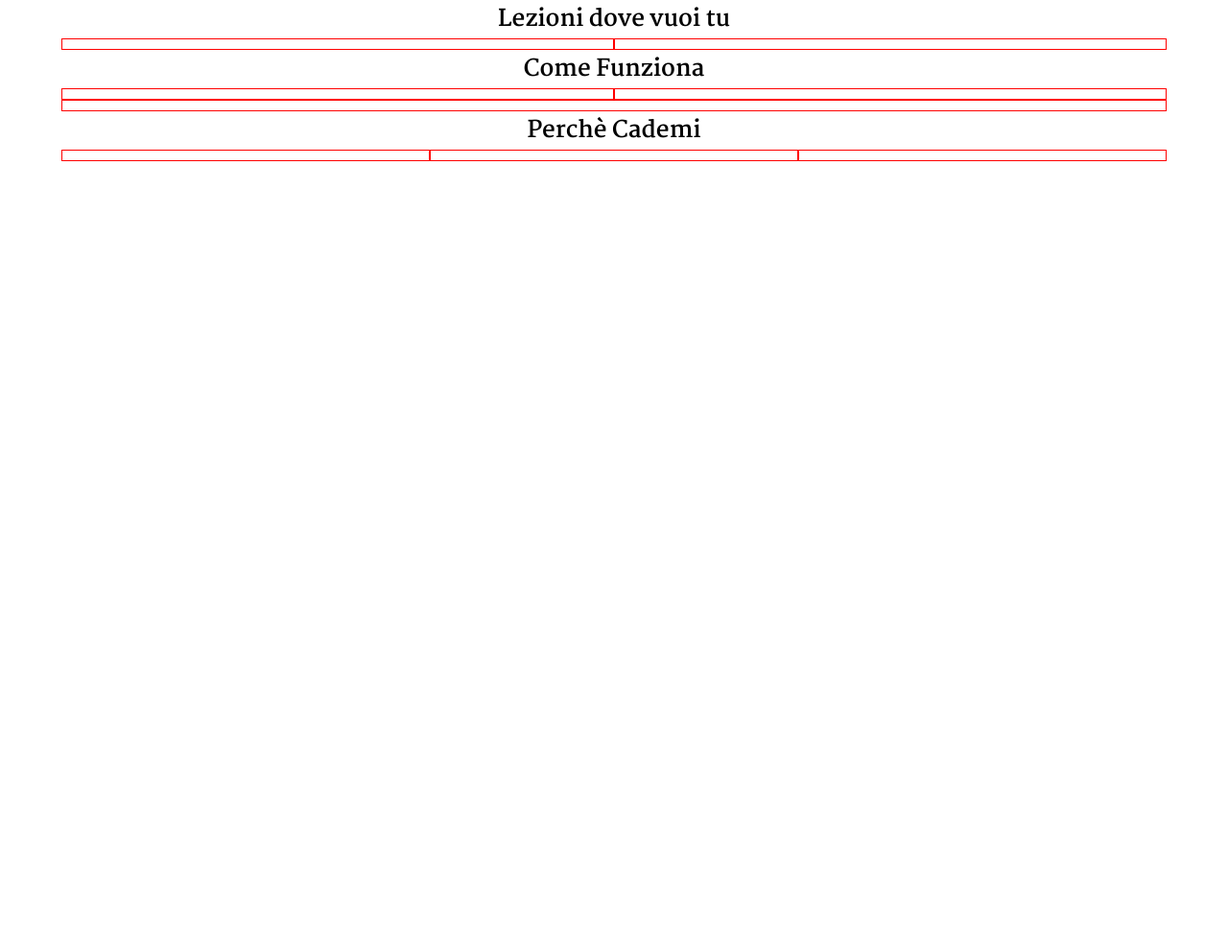
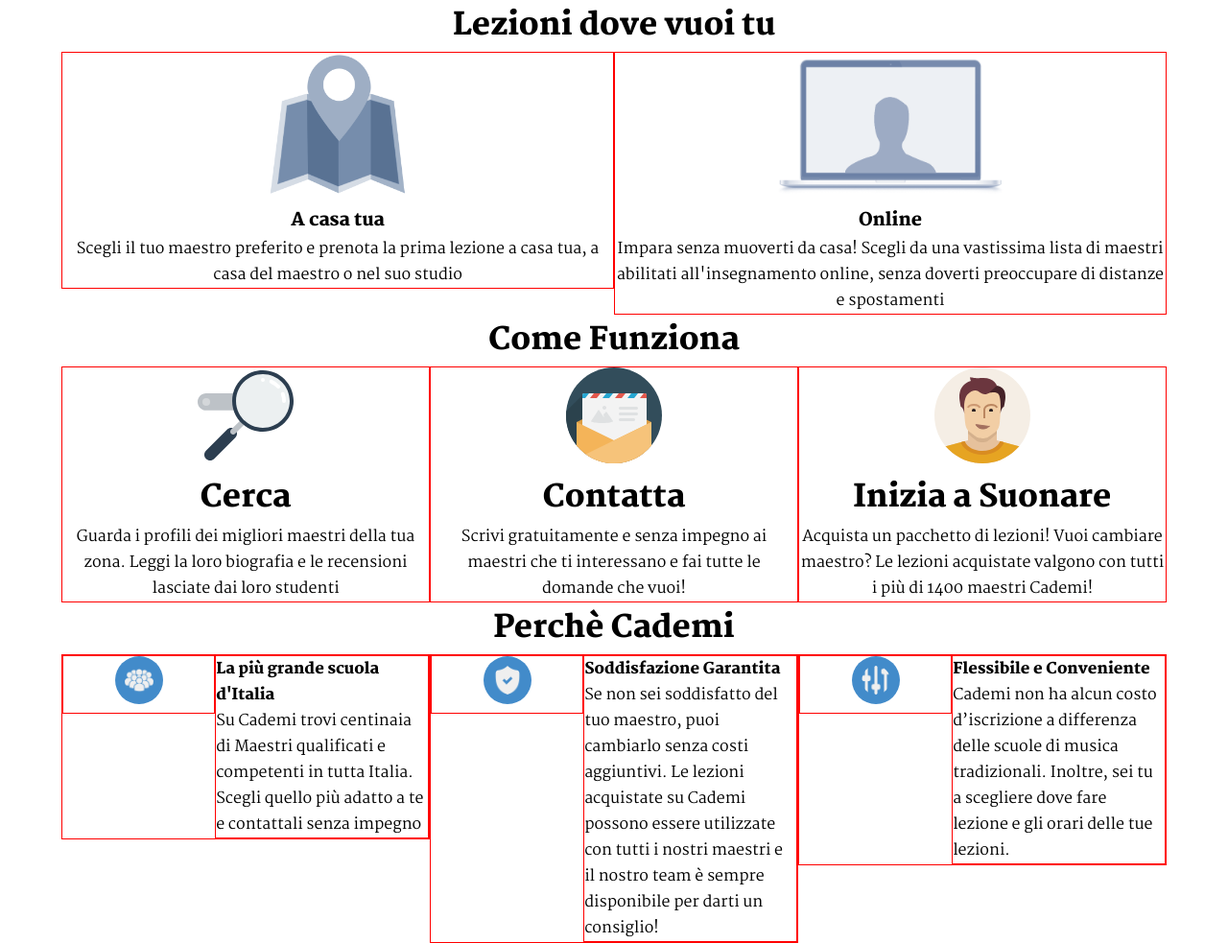
Before and after one commit to MartinaRia/html-css-resp-wannabe-12bool, a plain HTML site: page index.html in a window 1280 px wide. Shown: the whole page at 96% size. Before the commit the page ends 800 px from the top, so only its background shows below. Drawn offline with Linux system fonts and the light colour scheme.

Commit message:
Struttura + contenuti

```diff
--- a/12bool.css
+++ b/12bool.css
@@ -1,6 +1,10 @@
 /* FRAMEWORK GRIGLIA 12 COLONNE */
 
 /* REGOLE GENERALI */
+
+.fullwdth{
+  max-width: 100%;
+}
 
 .container::after {
   content: "";
--- a/index.html
+++ b/index.html
@@ -9,55 +9,99 @@
   </head>
   <body>
 
-    <section class="container">
+    <section class="fullwdth">
+      <section class="container" id="lezioni">
 
-      <h2>Lezioni dove vuoi tu</h2>
+        <h2>Lezioni dove vuoi tu</h2>
 
-      <div class="col-lg-6">
+        <div class="left col-lg-6">
+          <img src="img/icon/maps.png" alt="Mappa">
+          <h3>A casa tua</h3>
+          <p>Scegli il tuo maestro preferito e prenota la prima lezione a casa tua, a casa del maestro o nel suo studio</p>
+        </div>
 
-      </div>
+        <div class="right col-lg-6">
+          <img src="img/icon/screen.png" alt="Mappa">
+          <h3>Online</h3>
+          <p>Impara senza muoverti da casa! Scegli da una vastissima lista di maestri abilitati all'insegnamento online, senza doverti preoccupare di distanze e spostamenti</p>
+        </div>
 
-      <div class="col-lg-6">
-
-      </div>
+      </section>
+    </section>
 
 
+    <section class="fullwdth">
+      <section class="container" id="steps">
+
+        <h2>Come Funziona</h2>
+
+        <div class="column col-lg-4">
+          <img src="img/search.svg" alt="">
+          <h2>Cerca</h2>
+          <p>Guarda i profili dei migliori maestri della tua zona. Leggi la loro biografia e le recensioni lasciate dai loro studenti</p>
+        </div>
+
+        <div class="column col-lg-4">
+          <img src="img/letter.svg" alt="">
+          <h2>Contatta</h2>
+          <p>Scrivi gratuitamente e senza impegno ai maestri che ti interessano e fai tutte le domande che vuoi!</p>
+        </div>
+
+        <div class="column col-lg-4">
+          <img src="img/male.svg" alt="">
+          <h2>Inizia a Suonare</h2>
+          <p>Acquista un pacchetto di lezioni! Vuoi cambiare maestro? Le lezioni acquistate valgono con tutti i più di 1400 maestri Cademi!</p>
+        </div>
+
+      </section>
     </section>
 
-    <section class="container">
 
-      <h2>Come Funziona</h2>
+    <section class="fullwdth">
+      <section class="container" id="why">
 
-      <div class="col-lg-6">
+        <h2>Perchè Cademi</h2>
 
-      </div>
+        <div class="column clear col-lg-4">
 
-      <div class="col-lg-6">
+          <div class="icon col-lg-5">
+            <img src="img/icon/profile.png" alt="profilo">
+          </div>
 
-      </div>
+          <div class="scritte col-lg-7">
+            <h4>La più grande scuola d'Italia</h4>
+            <p>Su Cademi trovi centinaia di Maestri qualificati e competenti in tutta Italia. Scegli quello più adatto a te e contattali senza impegno</p>
+          </div>
 
-      <div class="col-lg-12">
+        </div>
 
-      </div>
+        <div class="column clear col-lg-4">
 
-    </section>
+          <div class="icon col-lg-5">
+            <img src="img/icon/secure.png" alt="sicurezza">
+          </div>
 
-    <section class="container">
+          <div class="scritte col-lg-7">
+            <h4>Soddisfazione Garantita</h4>
+            <p>Se non sei soddisfatto del tuo maestro, puoi cambiarlo senza costi aggiuntivi. Le lezioni acquistate su Cademi possono essere utilizzate con tutti i nostri maestri e il nostro team è sempre disponibile per darti un consiglio!</p>
+          </div>
 
-      <h2>Perchè Cademi</h2>
+        </div>
 
-      <div class="col-lg-4">
+        <div class="column clear col-lg-4">
 
-      </div>
+          <div class="icon col-lg-5">
+            <img src="img/icon/flex.png" alt="flex">
+          </div>
 
-      <div class="col-lg-4">
+          <div class="scritte col-lg-7">
+            <h4>Flessibile e Conveniente</h4>
+            <p>Cademi non ha alcun costo d’iscrizione a differenza delle scuole di musica tradizionali. Inoltre, sei tu a scegliere dove fare lezione e gli orari delle tue lezioni.</p>
+          </div>
 
-      </div>
+        </div>
 
-      <div class="col-lg-4">
-
-      </div>
-
+      </section>
     </section>
 
 
--- a/style.css
+++ b/style.css
@@ -1,7 +1,7 @@
 
 /* ------------Debu ----------------*/
 [class*="col-"]{
-  height: 12px;
+
   border: 1px solid red;
 }
 
@@ -25,13 +25,44 @@
 
 h2{
   text-align:center;
+  font-weight: 900;
+  font-size: 2em;
+}
+
+h3, h4{
+  font-weight: 900;
 }
 
 
 /* DESKTOP -------------------------------- */
 @media screen and (min-width: 993px) {
 
+  #lezioni *{
+    text-align:center;
+  }
 
+  #lezioni .left img{
+    width: 150px;
+  }
+
+  #lezioni .right img{
+    height: 150px;
+  }
+
+  #steps *{
+    text-align: center;
+  }
+
+  #why .icon{
+    text-align: center;
+  }
+
+  #why .icon img{
+    width: 50px;
+    padding: 10px;
+    background-color: #428bca;
+    border-radius: 50%;
+  }
 
 }
 
```
Also changed, not shown: img/icon/flex.png (added), img/icon/maps.png (added), img/icon/profile.png (added), img/icon/screen.png (added), img/icon/secure.png (added), img/letter.svg (added), img/male.svg (added), img/search.svg (added).
